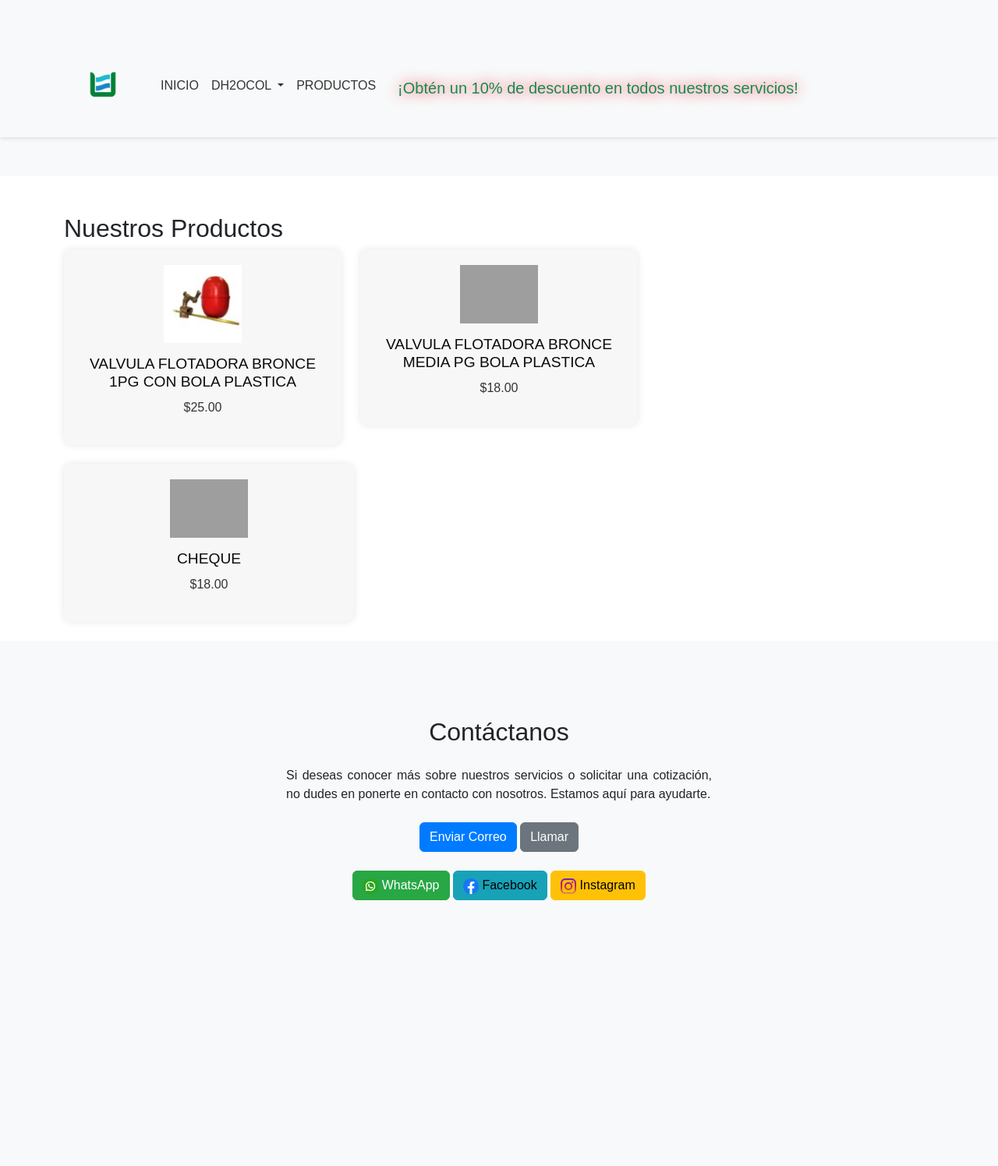
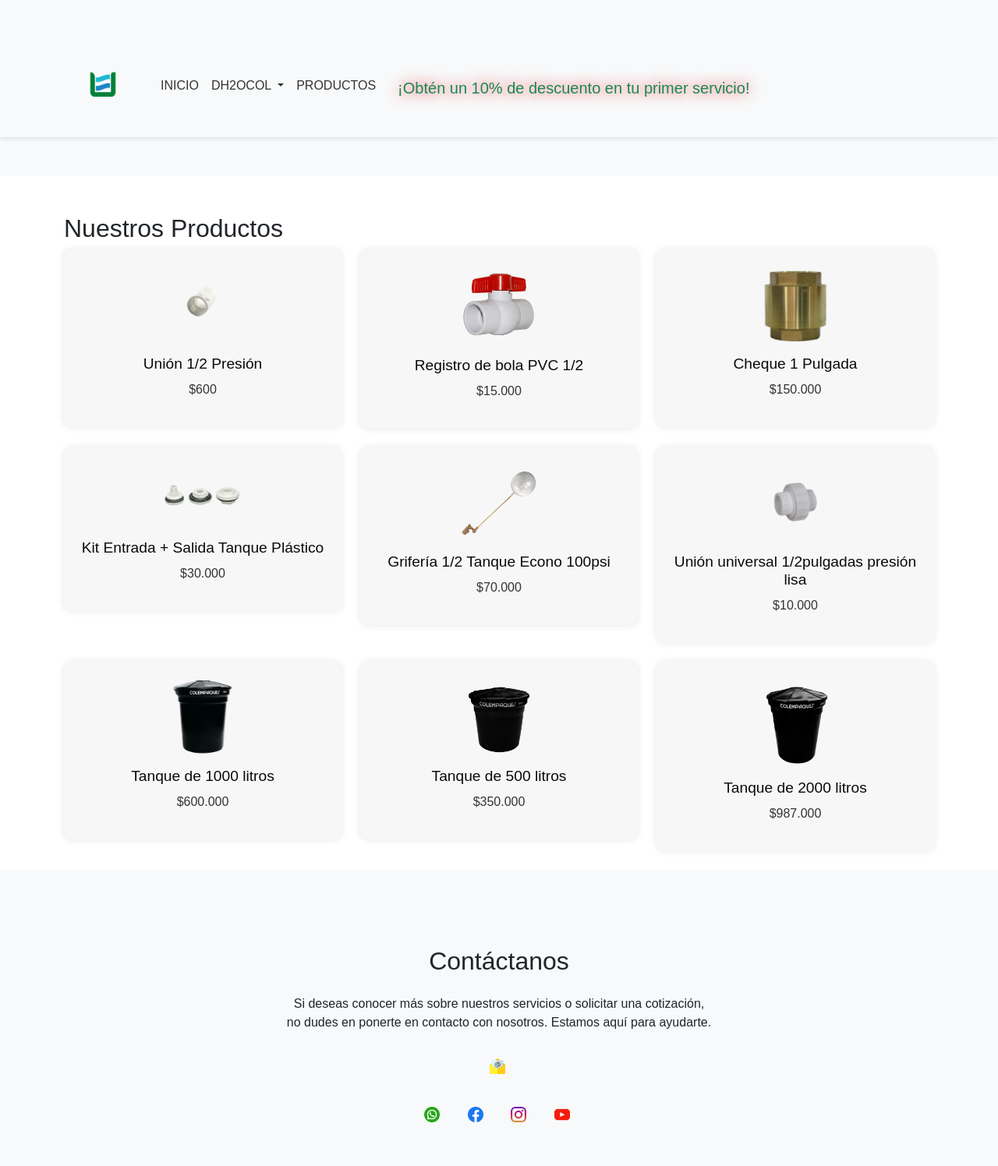
Before and after one commit to Bernah2o/sito_web, a Flask app: page /productos in a window 1280 px wide. Shown: the whole page at 78% size. Before the commit the page ends 1155 px from the top, so only its background shows below. Run offline with Flask 3, Linux system fonts and the light colour scheme; grey boxes are pictures that could not be loaded.

Commit message:
14 de agosto

```diff
--- a/static/css/pie.css
+++ b/static/css/pie.css
@@ -7,6 +7,31 @@ body {
   margin-top: 50px;
 }
 
+/* Estilos para los botones del pie de página */
+.btn {
+  background-color: transparent;
+  border-color: transparent;
+}
+/* Estilo para los íconos en el pie de página */
+.icon {
+  width: 20px;
+  height: 20px;
+  margin-right: 5px;
+  background-color: transparent;
+  border: none;
+  padding: 0;
+  transition: transform 0.3s ease-in-out;
+}
+
+.icon img {
+  width: 100%;
+  height: 100%;
+  object-fit: contain;
+}
+
+.icon:hover {
+  transform: scale(1.2);
+}
 /* Estilos para el pie de página */
 footer {
   background-color: #f7f7f7;
@@ -17,53 +42,3 @@ footer {
 footer p {
   margin-bottom: 0;
 }
-
-.btn-primary {
-  background-color: #007bff;
-  border-color: #007bff;
-}
-
-.btn-primary:hover {
-  background-color: #0056b3;
-  border-color: #0056b3;
-}
-
-.btn-secondary {
-  background-color: #6c757d;
-  border-color: #6c757d;
-}
-
-.btn-secondary:hover {
-  background-color: #525b60;
-  border-color: #525b60;
-}
-
-.btn-success {
-  background-color: #28a745;
-  border-color: #28a745;
-}
-
-.btn-success:hover {
-  background-color: #1c7430;
-  border-color: #1c7430;
-}
-
-.btn-info {
-  background-color: #17a2b8;
-  border-color: #17a2b8;
-}
-
-.btn-info:hover {
-  background-color: #0f6a74;
-  border-color: #0f6a74;
-}
-
-.btn-warning {
-  background-color: #ffc107;
-  border-color: #ffc107;
-}
-
-.btn-warning:hover {
-  background-color: #d39e00;
-  border-color: #d39e00;
-}
--- a/templates/sitio/cabecera.html
+++ b/templates/sitio/cabecera.html
@@ -103,7 +103,7 @@
     document.addEventListener('DOMContentLoaded', function() {
       // Calcula el descuento y muestra el mensaje
       const descuento = calcularDescuento(); // Define tu lógica para calcular el descuento
-      const mensaje = `¡Obtén un ${descuento}% de descuento en todos nuestros servicios!`;
+      const mensaje = `¡Obtén un ${descuento}% de descuento en tu primer servicio!`;
       document.getElementById('descuento-message').textContent = mensaje;
     });
   </script>
--- a/templates/sitio/pie.html
+++ b/templates/sitio/pie.html
@@ -1,50 +1,93 @@
+<!DOCTYPE html>
+<html lang="es">
+<head>
+  <meta charset="UTF-8">
+  <meta name="viewport" content="width=device-width, initial-scale=1.0">
   <link
     rel="stylesheet"
     type="text/css"
     href="{{ url_for('static', filename='css/pie.css') }}"
   />
+</head>
+<body>
   <footer class="bg-light py-5">
     <div class="container">
       <div class="row">
         <div class="col-md-6 offset-md-3 text-center">
           <h2 class="mb-4">Contáctanos</h2>
-              <p class="text-justify"style="text-align:justify"> <!-- Aplicar clase text-justify -->
+          <p class="text-justify">
             Si deseas conocer más sobre nuestros servicios o solicitar una
-                  cotización, no dudes en ponerte en contacto con nosotros. Estamos aquí
-                  para ayudarte.
+            cotización, no dudes en ponerte en contacto con nosotros. Estamos
+            aquí para ayudarte.
           </p>
           <p class="mt-4">
-                  <a href="mailto:dh2ovpar@gmail.com" class="btn btn-primary">Enviar Correo</a>
-                  <a href="tel:+573157484662" class="btn btn-secondary">Llamar</a>
+            <a href="mailto:dh2ovpar@gmail.com" class="btn btn-primary">
+              <img
+                src="{{ url_for('static', filename='img/email-icon.png') }}"
+                alt="email"
+                class="icon"
+              />
+            </a>
           </p>
           <p class="mt-4">
-                  <a href="https://api.whatsapp.com/message/F6MZTY5TX4F4C1?autoload=1&app_absent=0" class="btn btn-success" target="_blank">
-                      <img src="{{ url_for('static', filename='img/whatsapp-icon.png') }}" alt="WhatsApp" class="icon" style="width: 20px; height: 20px" />
-                      WhatsApp
+            <a
+              href="https://api.whatsapp.com/message/F6MZTY5TX4F4C1?autoload=1&app_absent=0"
+              class="btn btn-success"
+              target="_blank"
+            >
+              <img
+                src="{{ url_for('static', filename='img/whatsapp-icon.png') }}"
+                alt="WhatsApp"
+                class="icon"
+              />
             </a>
-                  <a href="https://www.facebook.com/dh2ocol/" class="btn btn-info" target="_blank">
-                      <img src="{{ url_for('static', filename='img/facebook-icon.png') }}" alt="Facebook" class="icon" style="width: 20px; height: 20px" />
-                      Facebook
+            <a
+              href="https://www.facebook.com/dh2ocol/"
+              class="btn btn-info"
+              target="_blank"
+            >
+              <img
+                src="{{ url_for('static', filename='img/facebook-icon.png') }}"
+                alt="Facebook"
+                class="icon"
+              />
             </a>
-                  <a href="https://www.instagram.com/dh2ocol/" class="btn btn-warning" target="_blank">
-                      <img src="{{ url_for('static', filename='img/instagram-icon.png') }}" alt="Instagram" class="icon" style="width: 20px; height: 20px" />
-                      Instagram
+            <a
+              href="https://www.instagram.com/dh2ocol/"
+              class="btn btn-warning"
+              target="_blank"
+            >
+              <img
+                src="{{ url_for('static', filename='img/instagram-icon.png') }}"
+                alt="Instagram"
+                class="icon"
+              />
+            </a>
+            <a
+              href="https://www.youtube.com/channel/UCB0AwlxNPFnN5TeDyfNEHZQ"
+              class="btn btn-danger"
+              target="_blank"
+            >
+              <img
+                src="{{ url_for('static', filename='img/youtube-icon.png') }}"
+                alt="YouTube"
+                class="icon"
+              />
             </a>
           </p>
         </div>
       </div>
     </div>
   </footer>
-
-
-</div>
-      <!-- Bootstrap JavaScript Libraries -->
-      <script src="https://cdn.jsdelivr.net/npm/@popperjs/core@2.11.6/dist/umd/popper.min.js"
-     integrity="sha384-oBqDVmMz9ATKxIep9tiCxS/Z9fNfEXiDAYTujMAeBAsjFuCZSmKbSSUnQlmh/jp3" crossorigin="anonymous">
-      </script>
-
-      <script src="https://cdn.jsdelivr.net/npm/bootstrap@5.2.1/dist/js/bootstrap.min.js"
-      integrity="sha384-7VPbUDkoPSGFnVtYi0QogXtr74QeVeeIs99Qfg5YCF+TidwNdjvaKZX19NZ/e6oz" crossorigin="anonymous">
-      </script>
+  <script
+    src="https://cdn.jsdelivr.net/npm/@popperjs/core@2.11.6/dist/umd/popper.min.js"
+    integrity="sha384-oBqDVmMz9ATKxIep9tiCxS/Z9fNfEXiDAYTujMAeBAsjFuCZSmKbSSUnQlmh/jp3"
+    crossorigin="anonymous"
+  ></script>
+  <script
+    src="https://cdn.jsdelivr.net/npm/bootstrap@5.2.1/dist/js/bootstrap.min.js"
+    integrity="sha384-7VPbUDkoPSGFnVtYi0QogXtr74QeVeeIs99Qfg5YCF+TidwNdjvaKZX19NZ/e6oz"
+    crossorigin="anonymous"
+  ></script>
 </body>
 </html>
--- a/templates/sitio/productos.html
+++ b/templates/sitio/productos.html
@@ -4,32 +4,114 @@
   type="text/css"
   href="{{ url_for('static', filename='css/productos.css') }}"
 />
+
 <div class="container mt-5">
   <h2>Nuestros Productos</h2>
   <div class="row">
     <div class="col-md-4 mb-4">
       <div class="producto">
-        <img src="{{ url_for('static', filename='img/productos/producto1.jpg') }}" alt="Producto 1" class="img-fluid producto-img">
-        <h3>VALVULA FLOTADORA BRONCE 1PG CON BOLA PLASTICA</h3>
-        <p class="producto-precio">$25.00</p>
+        <img
+          src="{{ url_for('static', filename='img/productos/producto1.png') }}"
+          alt="Producto 1"
+          class="img-fluid producto-img"
+        />
+        <h3>Unión 1/2 Presión</h3>
+        <p class="producto-precio">$600</p>
       </div>
     </div>
     <div class="col-md-4 mb-4">
       <div class="producto">
-        <img src="{{ url_for('static', filename='img/producto2.jpg') }}" alt="Producto 2" class="img-fluid producto-img">
-        <h3>VALVULA FLOTADORA BRONCE MEDIA PG BOLA PLASTICA</h3>
-        <p class="producto-precio">$18.00</p>
+        <img
+          src="{{ url_for('static', filename='img/productos/producto2.png') }}"
+          alt="Producto 2"
+          class="img-fluid producto-img"
+        />
+        <h3>Registro de bola PVC 1/2</h3>
+        <p class="producto-precio">$15.000</p>
+      </div>
+    </div>
+    <div class="col-md-4 mb-4">
+      <div class="producto">
+        <img
+          src="{{ url_for('static', filename='img/productos/producto3.png') }}"
+          alt="Producto 3"
+          class="img-fluid producto-img"
+        />
+        <h3>Cheque 1 Pulgada</h3>
+        <p class="producto-precio">$150.000</p>
       </div>
     </div>
   </div>
-  <div class="col-md-4 mb-4">
-    <div class="producto">
-      <img src="{{ url_for('static', filename='img/producto3.jpg') }}" alt="Producto 3" class="img-fluid producto-img">
-      <h3>CHEQUE</h3>
-      <p class="producto-precio">$18.00</p>
+  <div class="row">
+    <div class="col-md-4 mb-4">
+      <div class="producto">
+        <img
+          src="{{ url_for('static', filename='img/productos/producto4.png') }}"
+          alt="Producto 4"
+          class="img-fluid producto-img"
+        />
+        <h3>Kit Entrada + Salida Tanque Plástico</h3>
+        <p class="producto-precio">$30.000</p>
+      </div>
+    </div>
+    <div class="col-md-4 mb-4">
+      <div class="producto">
+        <img
+          src="{{ url_for('static', filename='img/productos/producto5.png') }}"
+          alt="Producto 5"
+          class="img-fluid producto-img"
+        />
+        <h3>Grifería 1/2 Tanque Econo 100psi</h3>
+        <p class="producto-precio">$70.000</p>
+      </div>
+    </div>
+    <div class="col-md-4 mb-4">
+      <div class="producto">
+        <img
+          src="{{ url_for('static', filename='img/productos/producto6.png') }}"
+          alt="Producto 6"
+          class="img-fluid producto-img"
+        />
+        <h3>Unión universal 1/2pulgadas presión lisa</h3>
+        <p class="producto-precio">$10.000</p>
+      </div>
     </div>
   </div>
-    <!-- Agrega más productos aquí -->
+  <div class="row">
+    <div class="col-md-4 mb-4">
+      <div class="producto">
+        <img
+          src="{{ url_for('static', filename='img/productos/producto7.png') }}"
+          alt="Producto 4"
+          class="img-fluid producto-img"
+        />
+        <h3>Tanque de 1000 litros</h3>
+        <p class="producto-precio">$600.000</p>
+      </div>
+    </div>
+    <div class="col-md-4 mb-4">
+      <div class="producto">
+        <img
+          src="{{ url_for('static', filename='img/productos/producto8.png') }}"
+          alt="Producto 5"
+          class="img-fluid producto-img"
+        />
+        <h3>Tanque de 500 litros</h3>
+        <p class="producto-precio">$350.000</p>
+      </div>
+    </div>
+    <div class="col-md-4 mb-4">
+      <div class="producto">
+        <img
+          src="{{ url_for('static', filename='img/productos/producto9.png') }}"
+          alt="Producto 6"
+          class="img-fluid producto-img"
+        />
+        <h3>Tanque de 2000 litros</h3>
+        <p class="producto-precio">$987.000</p>
+      </div>
+    </div>
   </div>
 </div>
+
 {% include 'sitio/pie.html' %}
```
Also changed, not shown: static/img/email-icon.png (added), static/img/limpieza.jpg (deleted), static/img/productos/producto1.jpg (deleted), static/img/productos/producto1.png (added), static/img/productos/producto2.png (added), static/img/productos/producto3.png (added), static/img/productos/producto4.png (added), static/img/productos/producto5.png (added), static/img/productos/producto6.png (added), static/img/productos/producto7.png (added), static/img/productos/producto8.png (added), static/img/productos/producto9.png (added), static/img/youtube-icon.png (added). Lines whose indentation alone changed are shown as unchanged.
